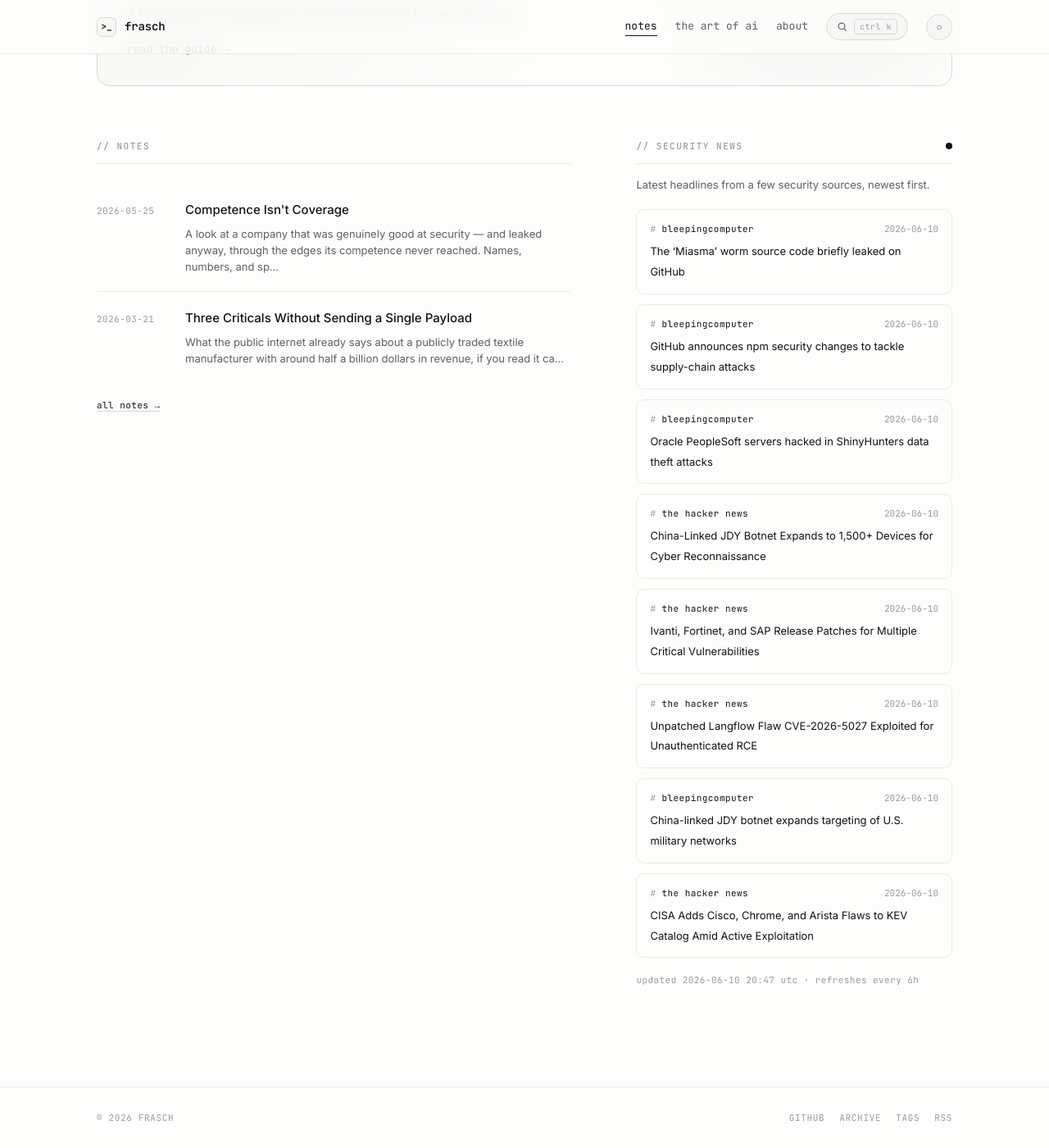
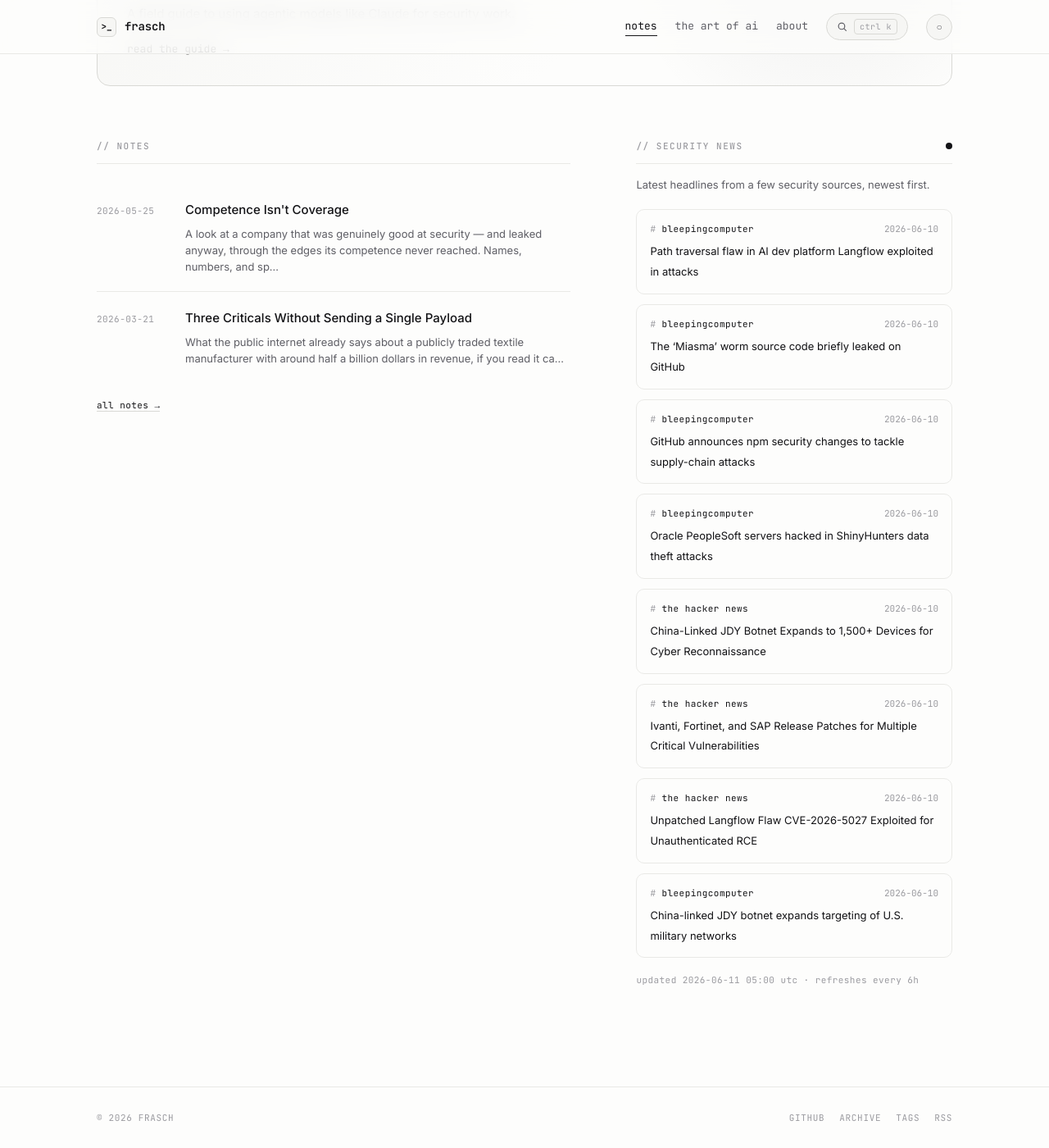
Before and after one commit to whoisfrasch/frasch, a Jekyll site: the page built from index.html, in a window 1280 px wide and 1400 px high, scrolled down 615 px. Shown: the whole window at 82% size. Built offline with Jekyll 4.4.1, drawn with Linux system fonts in a browser that asks for light colours.

Commit message:
Refresh security news feed

```diff
--- a/_data/news.json
+++ b/_data/news.json
@@ -1,6 +1,12 @@
 {
-  "updated": "2026-06-10T20:47:45Z",
+  "updated": "2026-06-11T05:00:57Z",
   "items": [
+    {
+      "source": "bleepingcomputer",
+      "title": "Path traversal flaw in AI dev platform Langflow exploited in attacks",
+      "link": "https://www.bleepingcomputer.com/news/security/path-traversal-flaw-in-ai-dev-platform-langflow-exploited-in-attacks/",
+      "date": "2026-06-10T21:23:44Z"
+    },
     {
       "source": "bleepingcomputer",
       "title": "The ‘Miasma’ worm source code briefly leaked on GitHub",
@@ -42,12 +48,6 @@
       "title": "China-linked JDY botnet expands targeting of U.S. military networks",
       "link": "https://www.bleepingcomputer.com/news/security/china-linked-jdy-botnet-expands-targeting-of-us-military-networks/",
       "date": "2026-06-10T15:00:00Z"
-    },
-    {
-      "source": "the hacker news",
-      "title": "CISA Adds Cisco, Chrome, and Arista Flaws to KEV Catalog Amid Active Exploitation",
-      "link": "https://thehackernews.com/2026/06/cisa-adds-cisco-chrome-and-arista-flaws.html",
-      "date": "2026-06-10T14:44:29Z"
     }
   ]
 }
```
